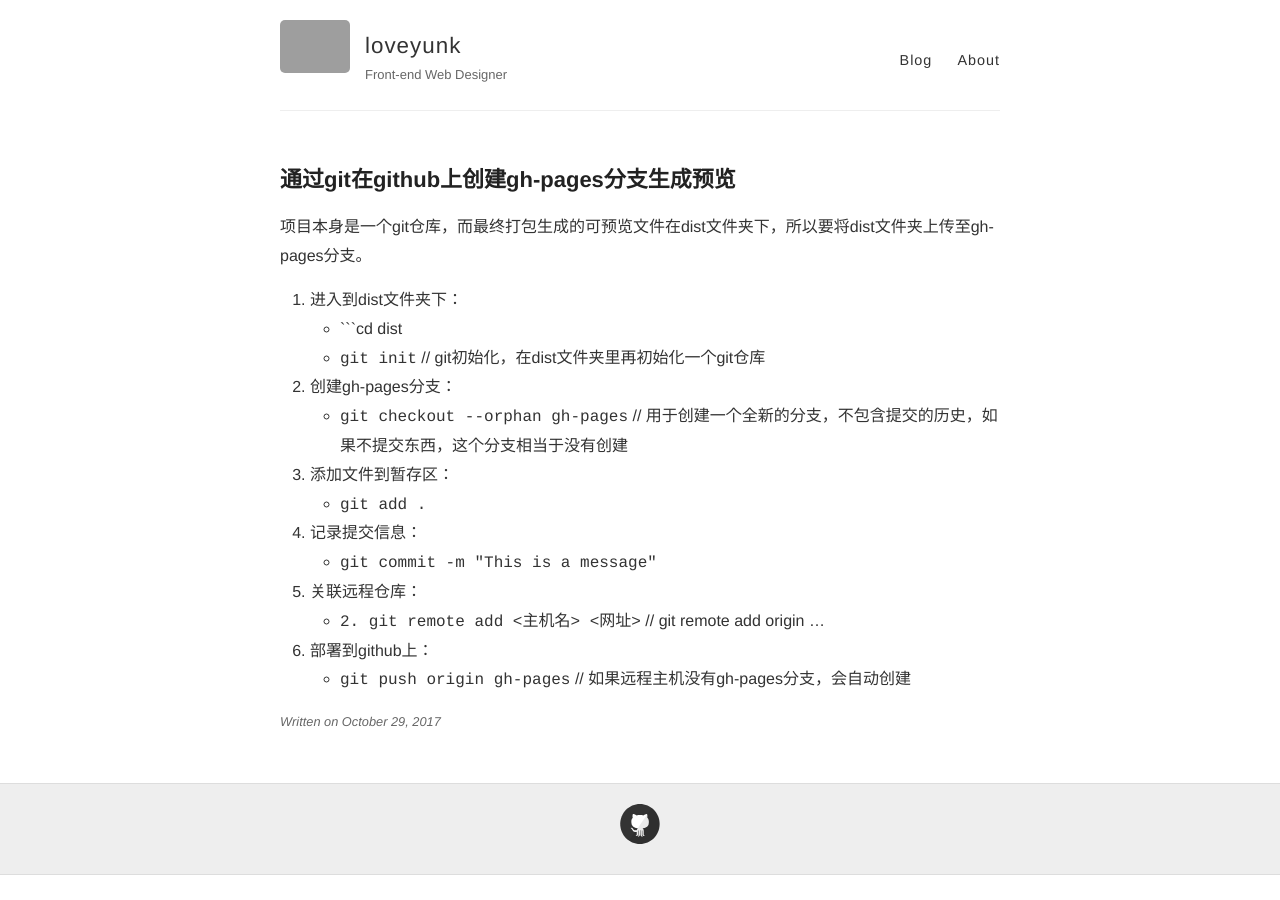
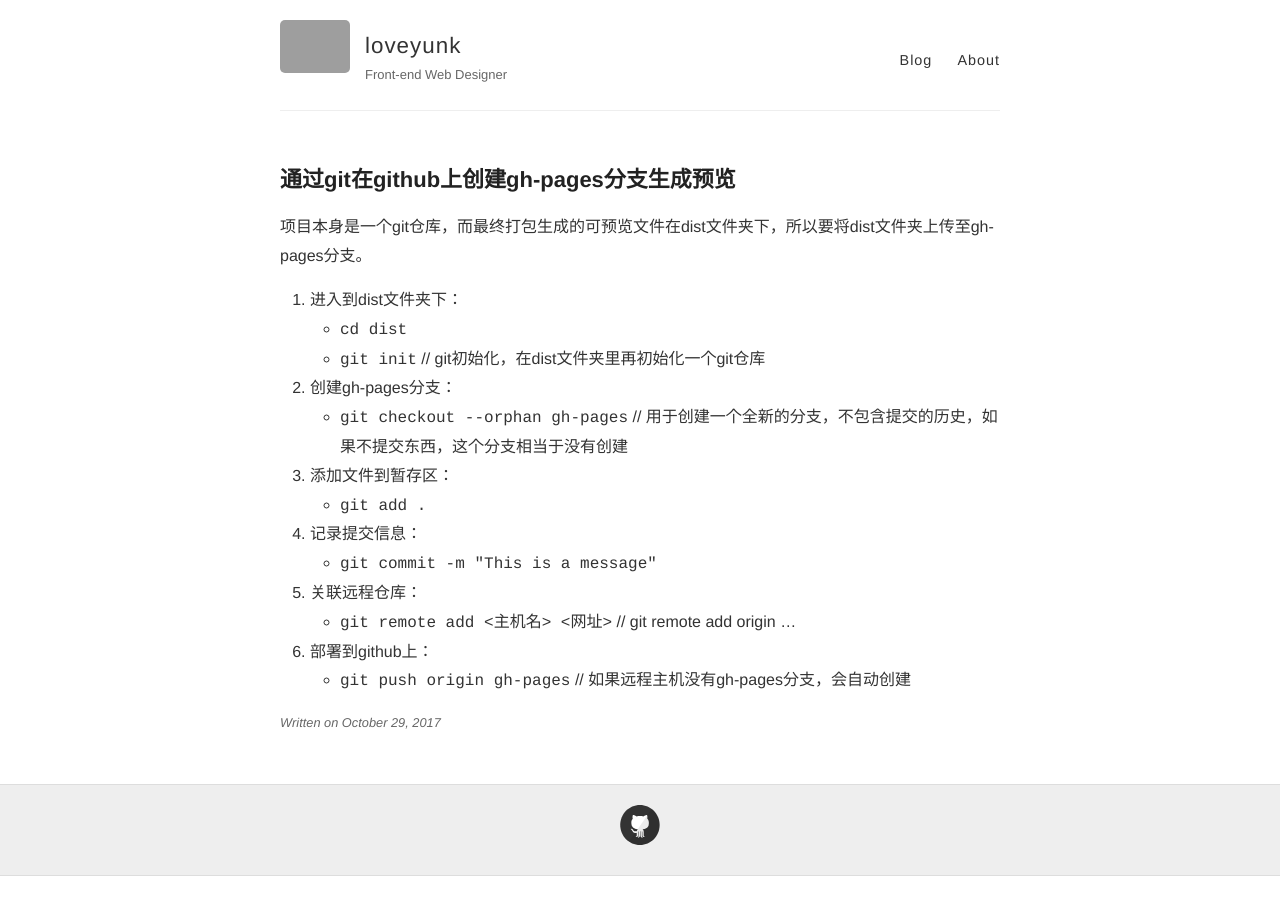
Before and after one commit to loveyunk/old.loveyunk.github.io, a Jekyll site: the page built from _posts/2017-10-29-通过git在github上创建gh-pages分支生成预览.md, in a window 1280 px wide. Built offline with Jekyll 4.4.1, drawn with Linux system fonts in a browser that asks for light colours; grey boxes are pictures that could not be loaded.

Commit message:
修改样式

````diff
--- a/_posts/2017-10-29-通过git在github上创建gh-pages分支生成预览.md
+++ b/_posts/2017-10-29-通过git在github上创建gh-pages分支生成预览.md
@@ -5,15 +5,15 @@ title: 通过git在github上创建gh-pages分支生成预览
 
 项目本身是一个git仓库，而最终打包生成的可预览文件在dist文件夹下，所以要将dist文件夹上传至gh-pages分支。
 1. 进入到dist文件夹下：
-    * ```cd dist
-    * ``git init`` // git初始化，在dist文件夹里再初始化一个git仓库
+    * ```cd dist```
+    * ```git init``` // git初始化，在dist文件夹里再初始化一个git仓库
 2. 创建gh-pages分支：
-    * ``git checkout --orphan gh-pages`` // 用于创建一个全新的分支，不包含提交的历史，如果不提交东西，这个分支相当于没有创建
+    * ```git checkout --orphan gh-pages``` // 用于创建一个全新的分支，不包含提交的历史，如果不提交东西，这个分支相当于没有创建
 3. 添加文件到暂存区：
-    * ``git add .``
+    * ```git add .```
 4. 记录提交信息：
-    * ``git commit -m "This is a message"``
+    * ```git commit -m "This is a message"```
 5. 关联远程仓库：
-    * ``  2. git remote add <主机名> <网址>`` // git remote add origin ...
+    * ```git remote add <主机名> <网址>``` // git remote add origin ...
 6. 部署到github上：
-    * ``git push origin gh-pages`` // 如果远程主机没有gh-pages分支，会自动创建
+    * ```git push origin gh-pages``` // 如果远程主机没有gh-pages分支，会自动创建
````
